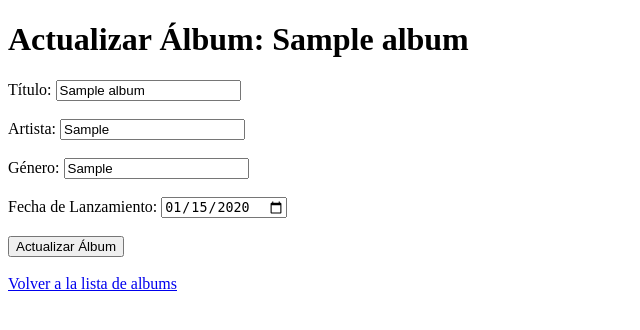
After one commit to Punkyponk/A01_U3_20590316, a Flask app: page /update/1 in a window 1280 px wide. The commit adds this page. Shown: the top 330 px of the page, without its empty margins (0-640 px from the left). Run offline with Flask 3, Linux system fonts and the light colour scheme; tables that the repository leaves empty hold one stand-in row (values such as "Sample post").

Commit message:
Se añade el update al crud

```diff
--- a/app.py
+++ b/app.py
@@ -40,5 +40,25 @@ def create():
 
     return render_template('create.html')
 
+@app.route('/update/<int:id>', methods=['GET', 'POST'])
+def update(id):
+    # Recuperamos el álbum a editar
+    album = Album.query.get_or_404(id)
+
+    if request.method == 'POST':
+        # Actualizamos los datos del álbum con los nuevos valores
+        album.title = request.form['title']
+        album.artist = request.form['artist']
+        album.genre = request.form['genre']
+        album.release_date = datetime.strptime(request.form['release_date'], '%Y-%m-%d')  # Convertimos la fecha
+
+        # Guardamos los cambios en la base de datos
+        db.session.commit()
+
+        # Redirigimos a la página principal (index)
+        return redirect(url_for('index'))
+
+    return render_template('update.html', album=album)
+
 if __name__ == "__main__":
     app.run(debug=True)
--- a/templates/index.html
+++ b/templates/index.html
@@ -19,6 +19,7 @@
                 <th>Artista</th>
                 <th>Género</th>
                 <th>Fecha de Lanzamiento</th>
+                <th>Acciones</th>
             </tr>
         </thead>
         <tbody>
@@ -28,6 +29,10 @@
                     <td>{{ album.artist }}</td>
                     <td>{{ album.genre }}</td>
                     <td>{{ album.release_date }}</td>
+                    <td>
+                        <!-- Enlace para actualizar el álbum -->
+                        <a href="{{ url_for('update', id=album.id) }}">Actualizar</a>
+                    </td>
                 </tr>
             {% endfor %}
         </tbody>
--- /dev/null
+++ b/templates/update.html
@@ -0,0 +1,32 @@
+<!-- templates/update.html -->
+
+<!DOCTYPE html>
+<html lang="es">
+<head>
+    <meta charset="UTF-8">
+    <meta name="viewport" content="width=device-width, initial-scale=1.0">
+    <title>Actualizar Álbum</title>
+</head>
+<body>
+    <h1>Actualizar Álbum: {{ album.title }}</h1>
+
+    <form method="POST">
+        <label for="title">Título:</label>
+        <input type="text" id="title" name="title" value="{{ album.title }}" required><br><br>
+
+        <label for="artist">Artista:</label>
+        <input type="text" id="artist" name="artist" value="{{ album.artist }}" required><br><br>
+
+        <label for="genre">Género:</label>
+        <input type="text" id="genre" name="genre" value="{{ album.genre }}" required><br><br>
+
+        <label for="release_date">Fecha de Lanzamiento:</label>
+        <input type="date" id="release_date" name="release_date" value="{{ album.release_date.strftime('%Y-%m-%d') }}" required><br><br>
+
+        <button type="submit">Actualizar Álbum</button>
+    </form>
+
+    <br>
+    <a href="{{ url_for('index') }}">Volver a la lista de albums</a>
+</body>
+</html>
```
